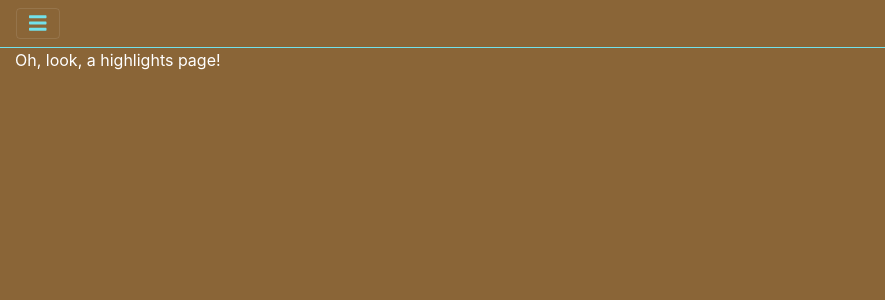
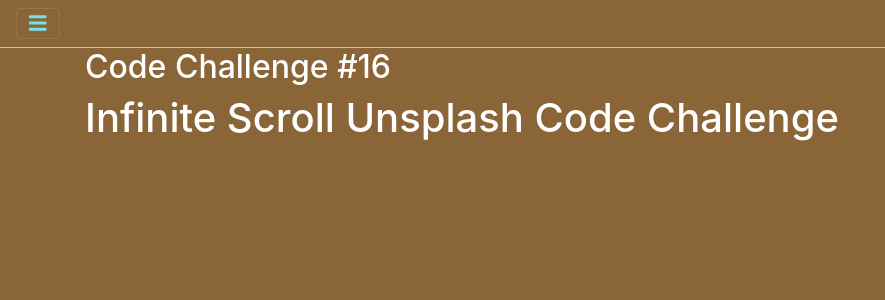
Before and after one commit to lawrencek1992/Beyond-Nature-CO, a React (Create React App) app: page /highlights in a window 1280 px wide. Shown: the top 300 px of the page, without its empty margins (0-885 px from the left). Built offline with nearby package versions, Linux system fonts and the light colour scheme.

Commit message:
Create skeleton for react-infinite-scroll in Highlights.js

```diff
--- a/src/App.css
+++ b/src/App.css
@@ -95,8 +95,4 @@
   height: 100vh;
 }
 
-.highlights-description {
-
-}
-
 /* Media queries for responsive design */
--- a/src/components/Highlights.js
+++ b/src/components/Highlights.js
@@ -1,12 +1,25 @@
 import React from 'react';
 import Container from 'react-bootstrap/Container';
 
+// photo imports here
+
 const Highlights = () => {
     return (
-        <Container className="highlights mt-5" fluid>
-            <p className="highlights-description">
-                Oh, look, a highlights page!
-            </p>
+        // All the 'is-' and 'has-' classes are Bulma CSS classes, and you will probably take them out and replace them with Bootstrap classes.
+        <Container className="highlights mt-5 hero is-fullheight is-bold is-info" fluid>
+            <div className="hero-body">
+                <div className="container">
+                    <div className="header content">
+                        <h2 className="subtitle is-6">
+                            Code Challenge #16
+                        </h2>
+                        <h1 className="title is-1">
+                            Infinite Scroll Unsplash Code Challenge
+                        </h1>
+                    </div>
+                    {/* IMAGES GO HERE! */}
+                </div>
+            </div>
         </Container>
     );
 }
```
